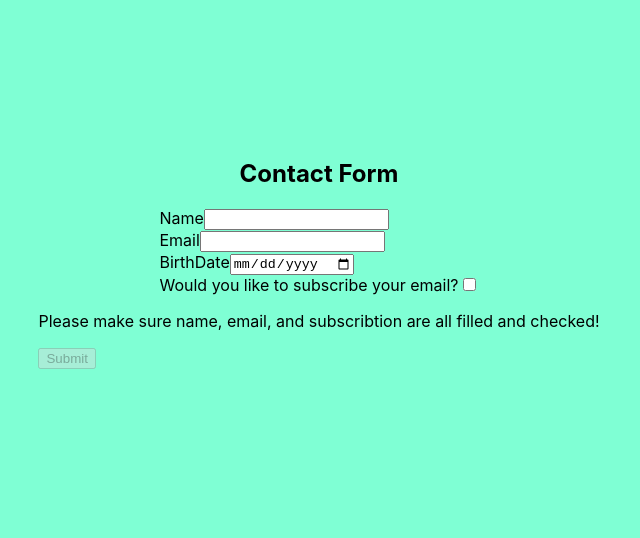
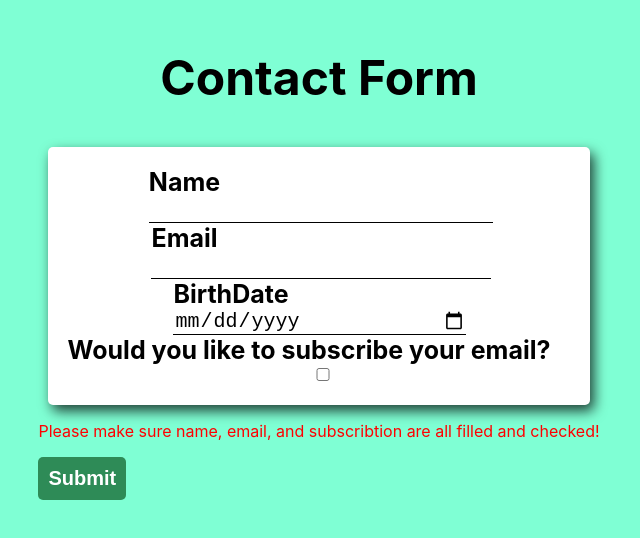
Before and after one commit to Asilo5/utah-contact-us, a React (Create React App) app: page / in a window 1280 px wide. Shown: the part 146-684 px from the top of the page, without its empty margins (321-961 px from the left). Built offline with nearby package versions, Linux system fonts and the light colour scheme.

Commit message:
Finish styling of form

```diff
--- a/src/App.css
+++ b/src/App.css
@@ -8,21 +8,82 @@
 }
 
 h1 {
-
+ font-size: 3em;
 }
 
 form {
+  background-color: white;
+  padding: 20px;
+  border-radius: 5px;
+  box-shadow: 4px 6px 13px 0px rgba(0,0,0,0.75);
+  display: flex;
+  justify-content: center;
+  align-items: center;
+  flex-direction: column;
+}
 
+.inputs {
+  display: flex;
+  flex-direction: column;
+  margin: 10px;
+}
+
+input {
+  width: 100%;
+  font-size: 20px;
+  border: none;
+  border-bottom: 1px solid black;
+}
+
+.checkbox {
+  margin: 10px;
 }
 
 label {
-
+  font-size: 25px;
+  font-weight: bold;
 }
 
-input {
-
+p {
+ color: red;
 }
 
 button {
+  margin: auto;
+  font-size: 20px;
+  font-weight: bold;
+  background-color: seagreen;
+  color: white;
+  padding: 10px;
+  border: none;
+  border-radius: 5px;
+  cursor: pointer;
+}
 
+button:hover {
+  background-color: springgreen;
+  font-size: 20px;
+  font-weight: bold;
 }
+
+.submitted_text {
+  color: rgb(1, 95, 98);
+  font-weight: bold;
+  font-size: 15px;
+}
+
+.disabled {
+  margin: auto;
+  font-size: 20px;
+  font-weight: bold;
+  background-color: gray;
+  color: white;
+  padding: 10px;
+  border: none;
+  border-radius: 5px;
+  cursor: pointer;
+}
+
+.disabled:hover {
+  background-color: gray;
+}
```
